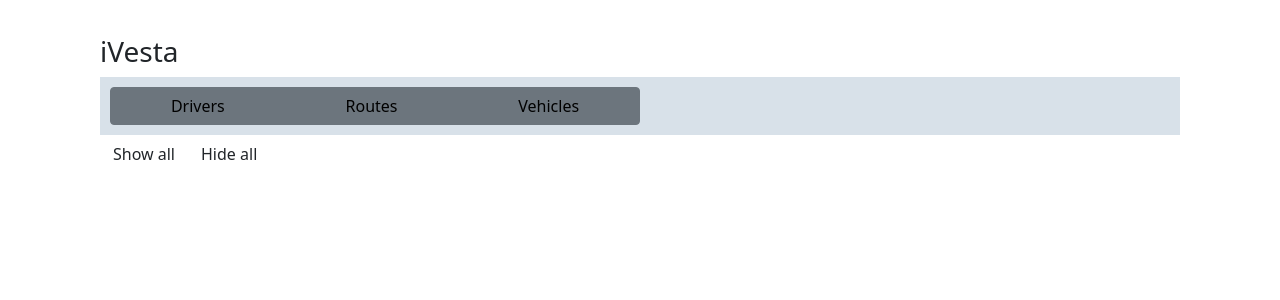
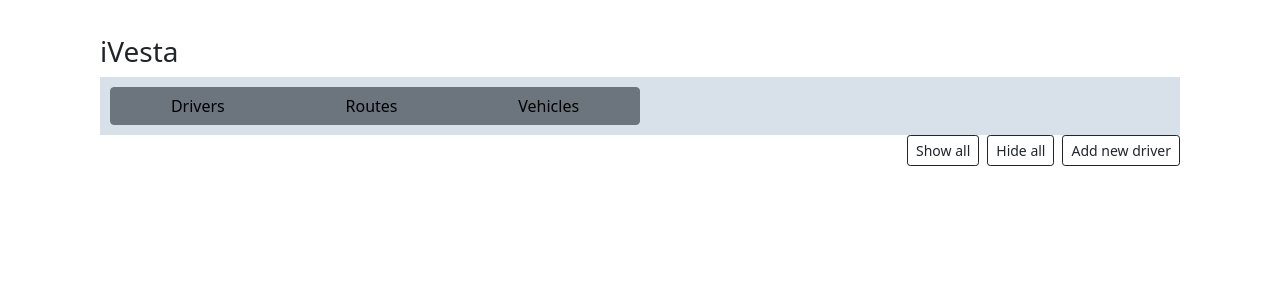
Before and after one commit to infoshareacademy/ehj1-iVesta, an Angular app in the folder ivesta-app/: page /drivers in a window 1280 px wide. Shown: the top 300 px of the page. Built offline with nearby package versions, Linux system fonts and the light colour scheme.

Commit message:
remove driver after pushing bin button

```diff
--- a/ivesta-app/src/app/app.module.ts
+++ b/ivesta-app/src/app/app.module.ts
@@ -6,6 +6,7 @@
 import {RoutesComponent} from './resources/routes/routes.component';
 import {VehiclesComponent} from './resources/vehicles/vehicles/vehicles.component';
 import {HttpClientModule} from "@angular/common/http";
+import {DriverHtmlService} from "./resources/drivers/driverServices/driver-html.service";
 
 @NgModule({
   declarations: [
@@ -19,7 +20,9 @@
     AppRoutingModule,
     HttpClientModule
   ],
-  providers: [],
+  providers: [
+    DriverHtmlService
+  ],
   bootstrap: [AppComponent]
 })
 export class AppModule { }
--- a/ivesta-app/src/app/resources/drivers/driverServices/driver-html.service.ts
+++ b/ivesta-app/src/app/resources/drivers/driverServices/driver-html.service.ts
@@ -19,7 +19,7 @@
     return this.http.get<DriverComponent>(`${DRIVERS_API_PATH}/${driverId}`);
   }
 
-  delete(removeCandidate: DriverComponent){
-    return this.http.delete(`${DRIVERS_API_PATH}/${removeCandidate.id}`);
+  delete(removeCandidate: string){
+    return this.http.delete(`${DRIVERS_API_PATH}/${removeCandidate}`);
   }
 }
--- a/ivesta-app/src/app/resources/drivers/drivers.component.css
+++ b/ivesta-app/src/app/resources/drivers/drivers.component.css
@@ -0,0 +1,3 @@
+.bottom-nav{
+  padding: 1px;
+}
--- a/ivesta-app/src/app/resources/drivers/drivers.component.html
+++ b/ivesta-app/src/app/resources/drivers/drivers.component.html
@@ -1,4 +1,5 @@
-<table id="driver-table" class="driver-table" [style.display]="'none'">
+
+<table id="driver-table" class="table table-striped" [style.display]="'none'">
   <thead>
   <tr>
     <th>ID</th>
@@ -17,12 +18,19 @@
     <th>{{driver.phone}}</th>
     <th>{{driver.license}}</th>
     <th>{{driver.availability}}</th>
-    <button class="btn">Edit</button>
-    <button class="btn">Remove</button>
+    <button class="btn"><svg xmlns="http://www.w3.org/2000/svg" width="16" height="16" fill="currentColor" class="bi bi-pencil-square" viewBox="0 0 16 16">
+      <path d="M15.502 1.94a.5.5 0 0 1 0 .706L14.459 3.69l-2-2L13.502.646a.5.5 0 0 1 .707 0l1.293 1.293zm-1.75 2.456-2-2L4.939 9.21a.5.5 0 0 0-.121.196l-.805 2.414a.25.25 0 0 0 .316.316l2.414-.805a.5.5 0 0 0 .196-.12l6.813-6.814z"/>
+      <path fill-rule="evenodd" d="M1 13.5A1.5 1.5 0 0 0 2.5 15h11a1.5 1.5 0 0 0 1.5-1.5v-6a.5.5 0 0 0-1 0v6a.5.5 0 0 1-.5.5h-11a.5.5 0 0 1-.5-.5v-11a.5.5 0 0 1 .5-.5H9a.5.5 0 0 0 0-1H2.5A1.5 1.5 0 0 0 1 2.5v11z"/>
+    </svg></button>
+    <button class="btn" (click)="deleteDriverById(driver.id)"><svg xmlns="http://www.w3.org/2000/svg" width="16" height="16" fill="currentColor" class="bi bi-trash3" viewBox="0 0 16 16">
+      <path d="M6.5 1h3a.5.5 0 0 1 .5.5v1H6v-1a.5.5 0 0 1 .5-.5ZM11 2.5v-1A1.5 1.5 0 0 0 9.5 0h-3A1.5 1.5 0 0 0 5 1.5v1H2.506a.58.58 0 0 0-.01 0H1.5a.5.5 0 0 0 0 1h.538l.853 10.66A2 2 0 0 0 4.885 16h6.23a2 2 0 0 0 1.994-1.84l.853-10.66h.538a.5.5 0 0 0 0-1h-.995a.59.59 0 0 0-.01 0H11Zm1.958 1-.846 10.58a1 1 0 0 1-.997.92h-6.23a1 1 0 0 1-.997-.92L3.042 3.5h9.916Zm-7.487 1a.5.5 0 0 1 .528.47l.5 8.5a.5.5 0 0 1-.998.06L5 5.03a.5.5 0 0 1 .47-.53Zm5.058 0a.5.5 0 0 1 .47.53l-.5 8.5a.5.5 0 1 1-.998-.06l.5-8.5a.5.5 0 0 1 .528-.47ZM8 4.5a.5.5 0 0 1 .5.5v8.5a.5.5 0 0 1-1 0V5a.5.5 0 0 1 .5-.5Z"/>
+    </svg></button>
   </tr>
   </tbody>
 </table>
-<nav class="bottom-nav bottom-100">
-  <button class="btn" (click)="setTableVisible();fetchDrivers()">Show all</button>
-  <button class="btn" (click)="setTableInvisible()">Hide all</button>
-</nav>
+
+  <div class="d-grid gap-2 d-md-flex justify-content-md-end">
+  <button class="btn btn-outline-dark btn-sm"  (click)="setTableVisible();fetchDrivers()">Show all</button>
+  <button class="btn btn-outline-dark btn-sm" (click)="setTableInvisible()">Hide all</button>
+  <button class="btn btn-outline-dark btn-sm">Add new driver</button>
+  </div>
--- a/ivesta-app/src/app/resources/drivers/drivers.component.ts
+++ b/ivesta-app/src/app/resources/drivers/drivers.component.ts
@@ -1,7 +1,6 @@
 import {Component, OnInit} from '@angular/core';
 import {DriverHtmlService} from "./driverServices/driver-html.service";
 import {DriverComponent} from "../../models/driver/driver.component"
-import {hide} from "@popperjs/core";
 
 @Component({
   selector: 'app-drivers',
@@ -12,12 +11,11 @@
 
   drivers: DriverComponent[] = [];
 
+
   constructor(private driverService: DriverHtmlService) {
   }
 
   ngOnInit(): void {
-    //this.fetchDriversById("0cf1f588-c61f-11ec-9d64-0242ac120002");
-    //this.deleteDriverById('0cf1f588-c61f-11ec-9d64-0242ac120002');
   }
 
   fetchDrivers() {
@@ -32,9 +30,10 @@
     })
   }
 
-  deleteDriverById(removeCandidate: DriverComponent) {
+  deleteDriverById(removeCandidate: string) {
     this.driverService.delete(removeCandidate).subscribe(() => {
       this.fetchDrivers();
+      console.log("Klikniete")
     })
   }
   setTableVisible(){
```
